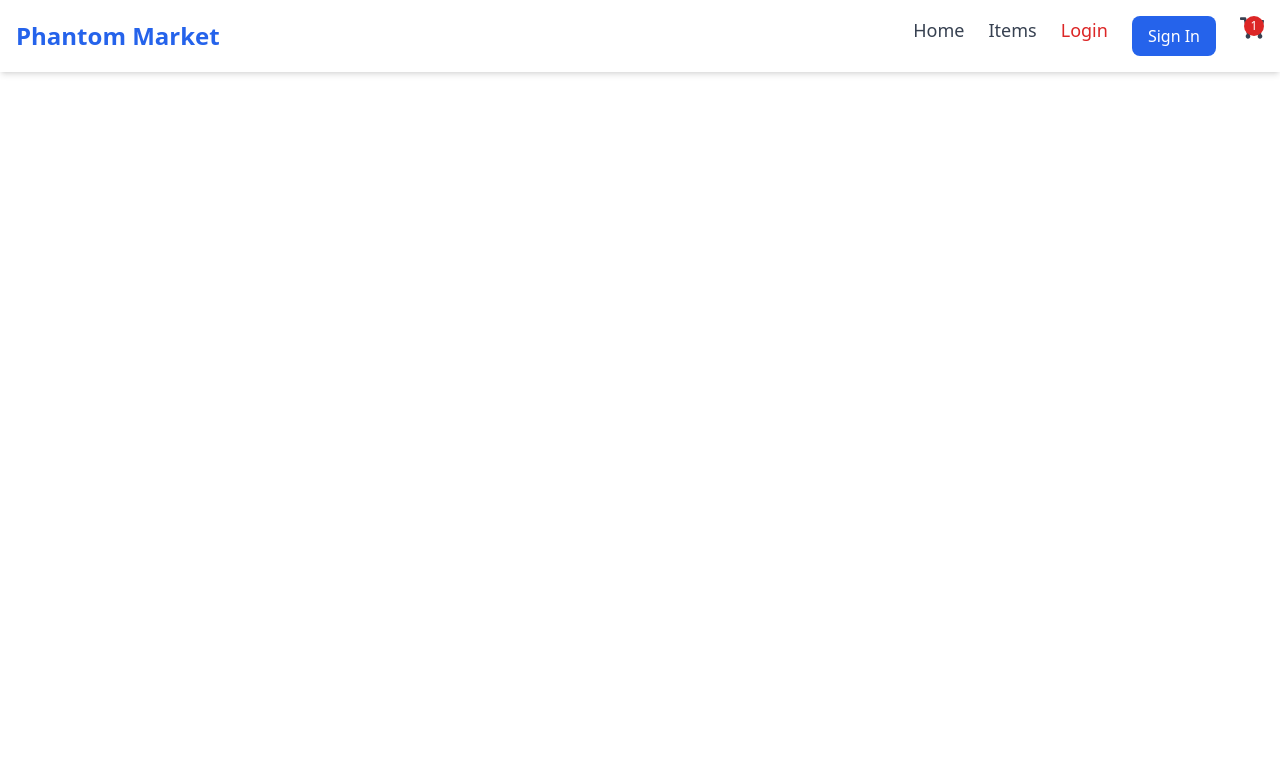
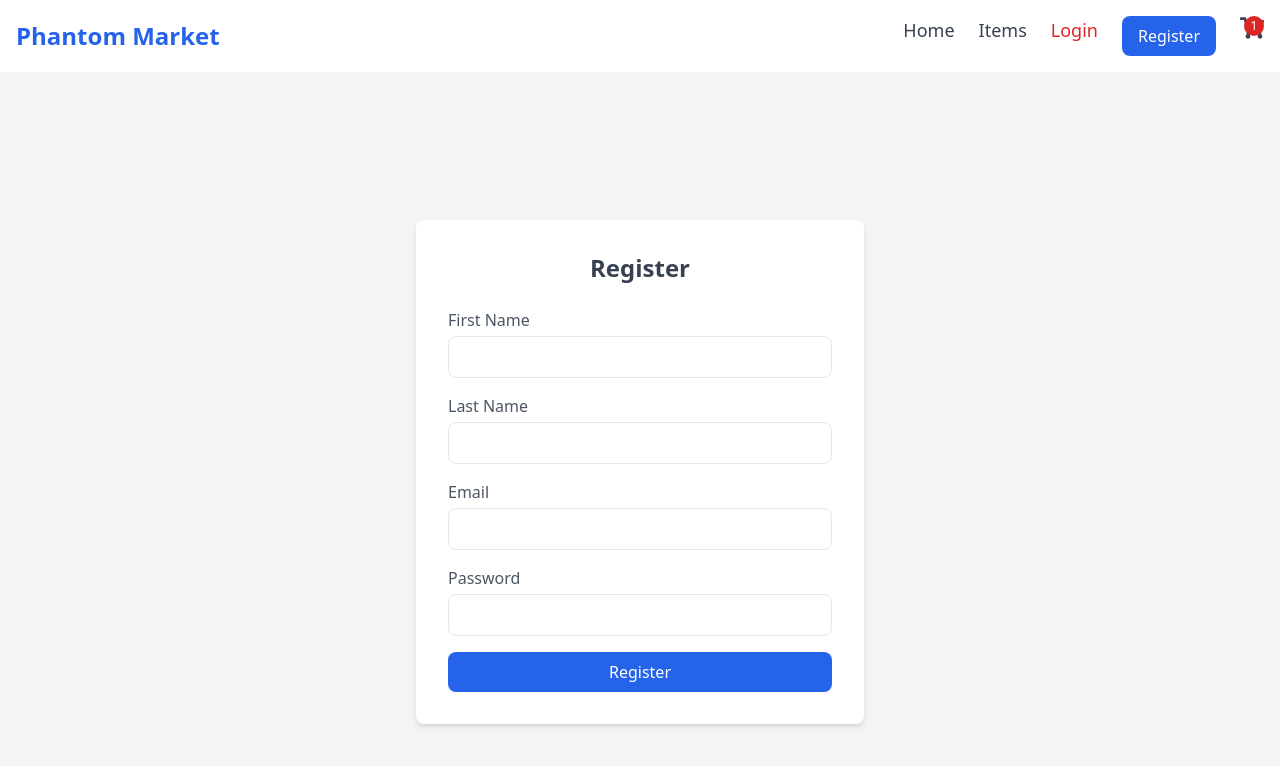
Before and after one commit to Pe-te-r/commerce-front-end, a React (Vite) app: page /register in a window 1280 px wide. Shown: the top 766 px of the page. Built offline with nearby package versions, Linux system fonts and the light colour scheme.

Commit message:
better register form

```diff
--- a/src/App.tsx
+++ b/src/App.tsx
@@ -4,6 +4,7 @@ import Home from "./pages/Home";
 import Navbar from "./components/NavBar";
 import { AuthProvider } from "./context/AuthContext"; // Import the AuthProvider
 import Account from "./pages/Account";
+import Register from "./pages/register";
 
 
 const App = () => {
@@ -18,6 +19,7 @@ const App = () => {
       <Routes>
         <Route path="/" element={<Home />} />
         <Route path="/login" element={<Login />} />
+        <Route path="/register" element={<Register />} />
         <Route path="/account" element={<Account />} />
       </Routes>
     </Router>
--- a/src/components/NavBar.tsx
+++ b/src/components/NavBar.tsx
@@ -6,7 +6,8 @@ import { useAuth } from "../hooks/usAuth";
 import { FaShoppingCart } from "react-icons/fa";
 
 const Navbar = () => {
-  const { isLoggedIn, toggleLogin } = useAuth();
+  // const { isLoggedIn, toggleLogin } = useAuth();
+  const { isLoggedIn } = useAuth();
 
   // Local state to manage cart items (you can later replace this with context)
   const [cartItems] = useState<number>(1);
@@ -50,12 +51,14 @@ const Navbar = () => {
           >
             {isLoggedIn ? "Account" : "Login"}
           </Link>
-          <button
-            onClick={toggleLogin}
+          <Link
+            // onClick={toggleLogin}
             className="bg-blue-600 text-white px-4 py-2 rounded-lg hover:bg-blue-700 transition duration-300 font-medium"
+            to='/register'
           >
-            {isLoggedIn ? "Logout" : "Sign In"}
-          </button>
+
+            {isLoggedIn ? "Logout" : "Register"}
+          </Link>
 
           {/* Cart Icon */}
           <div className="relative">
--- a/src/pages/Login.tsx
+++ b/src/pages/Login.tsx
@@ -1,6 +1,6 @@
 import { useEffect, useState } from "react";
 import { useLoginAuthMutation } from "../slice/authSlice";
-import { useNavigate } from "react-router-dom";
+import { Link, useNavigate } from "react-router-dom";
 import { useToast } from "../context/toastContext";
 import { useAuth } from "../hooks/usAuth";
 import { errorType } from "../types/types";
@@ -15,8 +15,8 @@ const {toggleLogin}=useAuth()
 const navigate = useNavigate()
 const [loginUser, { data,isSuccess,isError ,error}] = useLoginAuthMutation()
   const [formData, setFormData] = useState({
-    email: 'phantom@gmail.com',
-    password:'1234'
+    email: '',
+    password:''
   })
 
  const handleChange = (e: React.ChangeEvent<HTMLInputElement>) => {
@@ -117,9 +117,9 @@ const [loginUser, { data,isSuccess,isError ,error}] = useLoginAuthMutation()
         {/* Footer */}
         <p className="text-sm text-center text-gray-600">
           Don't have an account?{" "}
-          <a href="#" className="font-medium text-blue-600 hover:underline">
+          <Link to="/register" className="font-medium text-blue-600 hover:underline">
             Sign up
-          </a>
+          </Link>
         </p>
       </div>
     </div>
--- /dev/null
+++ b/src/pages/register.tsx
@@ -0,0 +1,117 @@
+import React, {  useEffect, useState } from "react";
+import { useRegisterAuthMutation } from "../slice/authSlice";
+import { errorType } from "../types/types";
+import { useToast } from "../context/toastContext";
+import { useNavigate } from "react-router-dom";
+
+const Register = () => {
+    const { showToast } = useToast();
+    const navigate = useNavigate()
+    const [registerUser,{data,isSuccess,isError,error}] = useRegisterAuthMutation()
+  const [formData, setFormData] = useState({
+    first_name: "",
+    last_name:"",
+    email: "",
+    password: "",
+  });
+
+  const handleChange = (e: React.ChangeEvent<HTMLInputElement>) => {
+    const { name, value } = e.target;
+    setFormData((prev) => ({ ...prev, [name]: value }));
+  };
+
+  const handleSubmit = (e: React.ChangeEvent<HTMLFormElement>) => {
+    e.preventDefault();
+    registerUser(formData)
+    console.log("Form Data:", formData);
+  };
+
+    useEffect(() => {
+        if (isSuccess) {
+            console.log('here')
+            showToast('successfully registered!!','success')
+            navigate('/login')
+            showToast('now you can login','info')
+        }
+        if (isError) {
+            if ('data' in error) {
+                const errorInfo:errorType = error.data
+                showToast(errorInfo.error,'error')
+            }
+        }
+    },[data,isSuccess,isError,error])
+
+  return (
+    <div className="flex justify-center items-center min-h-screen bg-gray-100">
+      <div className="bg-white shadow-md rounded-lg p-8 max-w-md w-full">
+        <h2 className="text-2xl font-bold text-gray-700 text-center mb-6">Register</h2>
+        <form onSubmit={handleSubmit} className="space-y-4">
+          <div>
+            <label htmlFor="first_name" className="block text-gray-600 mb-1 font-medium">
+              First Name
+            </label>
+            <input
+              type="text"
+              id="first_name"
+              name="first_name"
+              value={formData.first_name}
+              onChange={handleChange}
+              className="w-full px-4 py-2 border rounded-lg focus:outline-none focus:ring-2 focus:ring-blue-500"
+              required
+            />
+          </div>
+          <div>
+            <label htmlFor="last_name" className="block text-gray-600 mb-1 font-medium">
+              Last Name
+            </label>
+            <input
+              type="text"
+              id="last_name"
+              name="last_name"
+              value={formData.last_name}
+              onChange={handleChange}
+              className="w-full px-4 py-2 border rounded-lg focus:outline-none focus:ring-2 focus:ring-blue-500"
+              required
+            />
+          </div>
+          <div>
+            <label htmlFor="email" className="block text-gray-600 mb-1 font-medium">
+              Email
+            </label>
+            <input
+              type="email"
+              id="email"
+              name="email"
+              value={formData.email}
+              onChange={handleChange}
+              className="w-full px-4 py-2 border rounded-lg focus:outline-none focus:ring-2 focus:ring-blue-500"
+              required
+            />
+          </div>
+          <div>
+            <label htmlFor="password" className="block text-gray-600 mb-1 font-medium">
+              Password
+            </label>
+            <input
+              type="password"
+              id="password"
+              name="password"
+              value={formData.password}
+              onChange={handleChange}
+              className="w-full px-4 py-2 border rounded-lg focus:outline-none focus:ring-2 focus:ring-blue-500"
+              required
+            />
+          </div>
+          <button
+            type="submit"
+            className="w-full bg-blue-600 text-white py-2 rounded-lg hover:bg-blue-700 transition duration-300 font-medium"
+          >
+            Register
+          </button>
+        </form>
+      </div>
+    </div>
+  );
+};
+
+export default Register;
```
